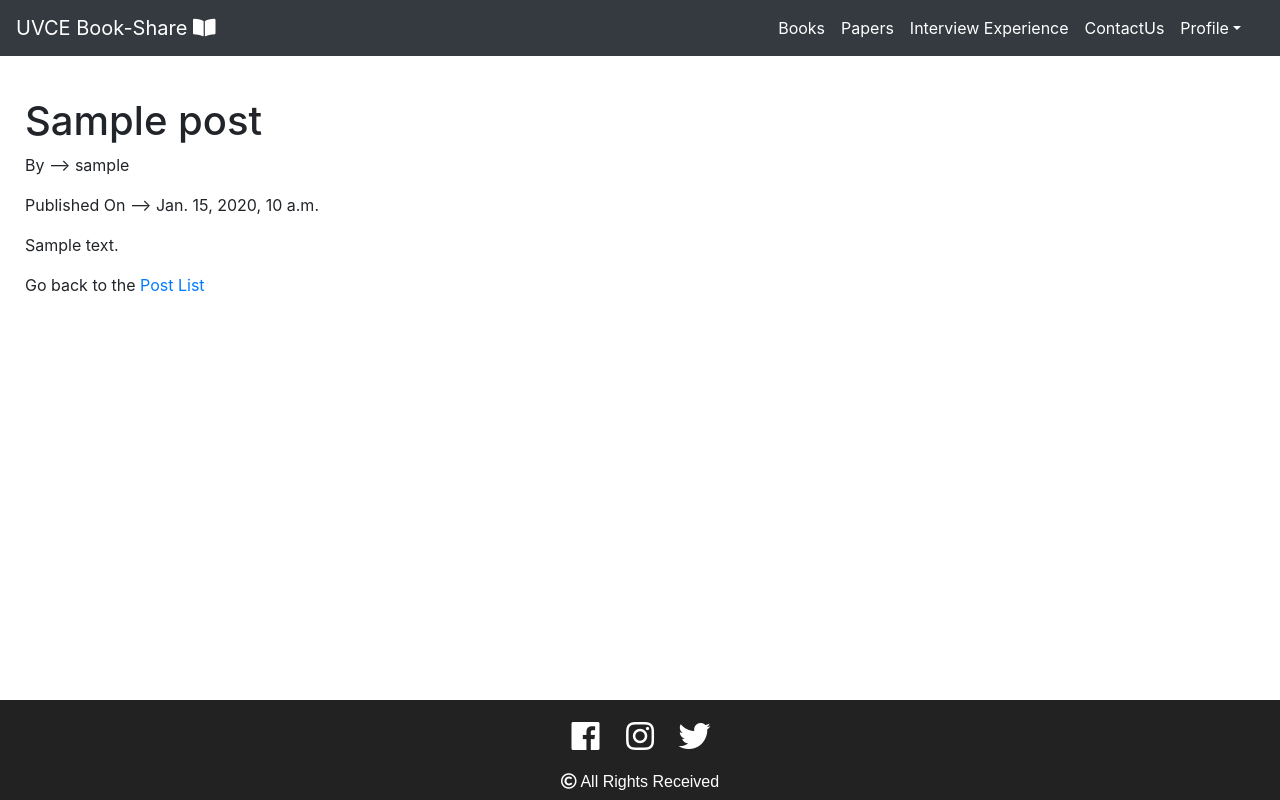
After one commit to codenitros/bookshare, a Django app: page /experience/1/ in a window 1280 px wide. The commit adds this page. Run offline with Django 3.2, Linux system fonts and the light colour scheme; tables that the repository leaves empty hold one stand-in row (values such as "Sample post"); some libraries are stand-ins or nearby versions.

Commit message:
added detail view

```diff
--- a/experience/models.py
+++ b/experience/models.py
@@ -9,6 +9,7 @@ class Post(models.Model):
     text = models.TextField()
     created_date = models.DateTimeField(default=timezone.now)
     published_date = models.DateTimeField(blank=True, null=True)
+ #   like = models.IntegerField(default=0)
 
     def publish(self):
         self.published_date = timezone.now()
@@ -16,3 +17,16 @@ class Post(models.Model):
 
     def __str__(self):
         return self.title
+
+
+
+'''class likes(models.Model):
+    user = models.ForeignKey(settings.AUTH_USER_MODEL, on_delete = models.CASCADE)
+    post = models.ForeignKey(Post, on_delete = models.CASCADE)
+    value = models.IntegerField()
+
+    def __str__(self):
+        return str(self.user) + ':' + str(self.post) + ':' + str(self.value)
+
+    class Meta:
+        unique_together = ("user","post","value")'''
--- /dev/null
+++ b/experience/templates/experience/detail_view.html
@@ -0,0 +1,26 @@
+{% extends 'base.html' %}
+
+
+{% block head %}
+<title>post</title>
+{% endblock %}
+
+
+
+{% block body %}
+
+<br><br><br>
+
+
+<h1>{{post.title }}</h1>
+
+
+<p>By --> {{post.author }}</p>
+
+<p>Published On --> {{ post.published_date }} </p>
+
+<p>{{ post.text }} </p>
+
+<p>Go back to the <a href="/experience">Post List </a></p>
+
+{% endblock%}
--- a/experience/urls.py
+++ b/experience/urls.py
@@ -1,6 +1,7 @@
-from django.urls import path
+from django.urls import path , re_path
 from . import views
 
 urlpatterns = [
     path('experience/', views.post_list, name='post_list'),
+    re_path(r'^experience/(?P<id>\d+)/$', views.detail_view, name='detail'),
 ]
--- a/experience/views.py
+++ b/experience/views.py
@@ -1,7 +1,12 @@
-from django.shortcuts import render
+from django.shortcuts import render, get_object_or_404
 from django.utils import timezone
-from .models import Post
+from .models import Post#,likes
 
 def post_list(request):
     posts = Post.objects.filter(published_date__lte=timezone.now()).order_by('published_date')
     return render(request, 'experience/post_list.html', {'posts': posts})
+
+def detail_view(request,id = None):
+	post = get_object_or_404(Post, id=id)
+	context = {'post':post,}
+	return render(request,'experience/detail_view.html',context)
--- a/login/templates/base.html
+++ b/login/templates/base.html
@@ -134,9 +134,9 @@
   <div class="wrapper">
     <nav>
       <ul>
-          <li><a href="/www.facebook.com"><i class="fab fa-facebook"></i></a></li>
-          <li><a href="/www.instagram.com"><i class="fab fa-instagram"></i></a></li>
-          <li><a href="/www.twitter.com"><i class="fab fa-twitter"></i></a></li>
+          <li><a href="https://www.facebook.com"><i class="fab fa-facebook"></i></a></li>
+          <li><a href="https://www.instagram.com"><i class="fab fa-instagram"></i></a></li>
+          <li><a href="https://www.twitter.com"><i class="fab fa-twitter"></i></a></li>
       </ul>
     </nav>
     <p class="rights"><i class="far fa-copyright"></i> All Rights Received </p>
--- a/login/templates/main/index.html
+++ b/login/templates/main/index.html
@@ -135,9 +135,9 @@
   <div class="wrapper">
     <nav>
       <ul>
-          <li><a href="/www.facebook.com"><i class="fab fa-facebook"></i></a></li>
-          <li><a href="/www.instagram.com"><i class="fab fa-instagram"></i></a></li>
-          <li><a href="/www.twitter.com"><i class="fab fa-twitter"></i></a></li>
+          <li><a href="https://www.facebook.com"><i class="fab fa-facebook"></i></a></li>
+          <li><a href="https://www.instagram.com"><i class="fab fa-instagram"></i></a></li>
+          <li><a href="https://www.twitter.com"><i class="fab fa-twitter"></i></a></li>
       </ul>
     </nav>
     <p class="rights"><i class="far fa-copyright"></i> All Rights Received </p>
```
Also changed, not shown: experience/templates/experience/post_list.html (+18 -29 lines), login/templates/account/login.html (+19 -4 lines), login/views.py (+3 -4 lines), login/templates/favicon.ico (deleted), login/templates/favicon.jpg (deleted).
